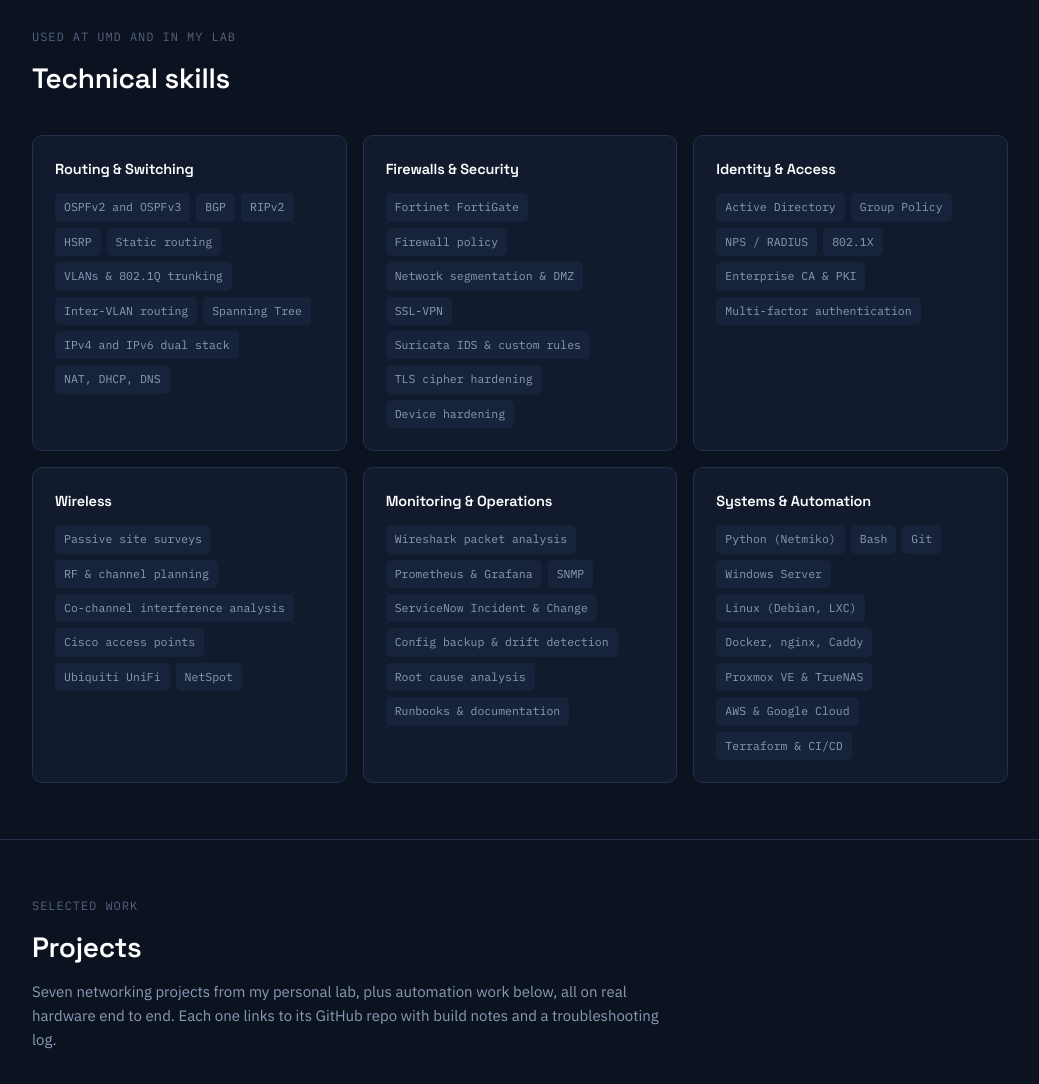
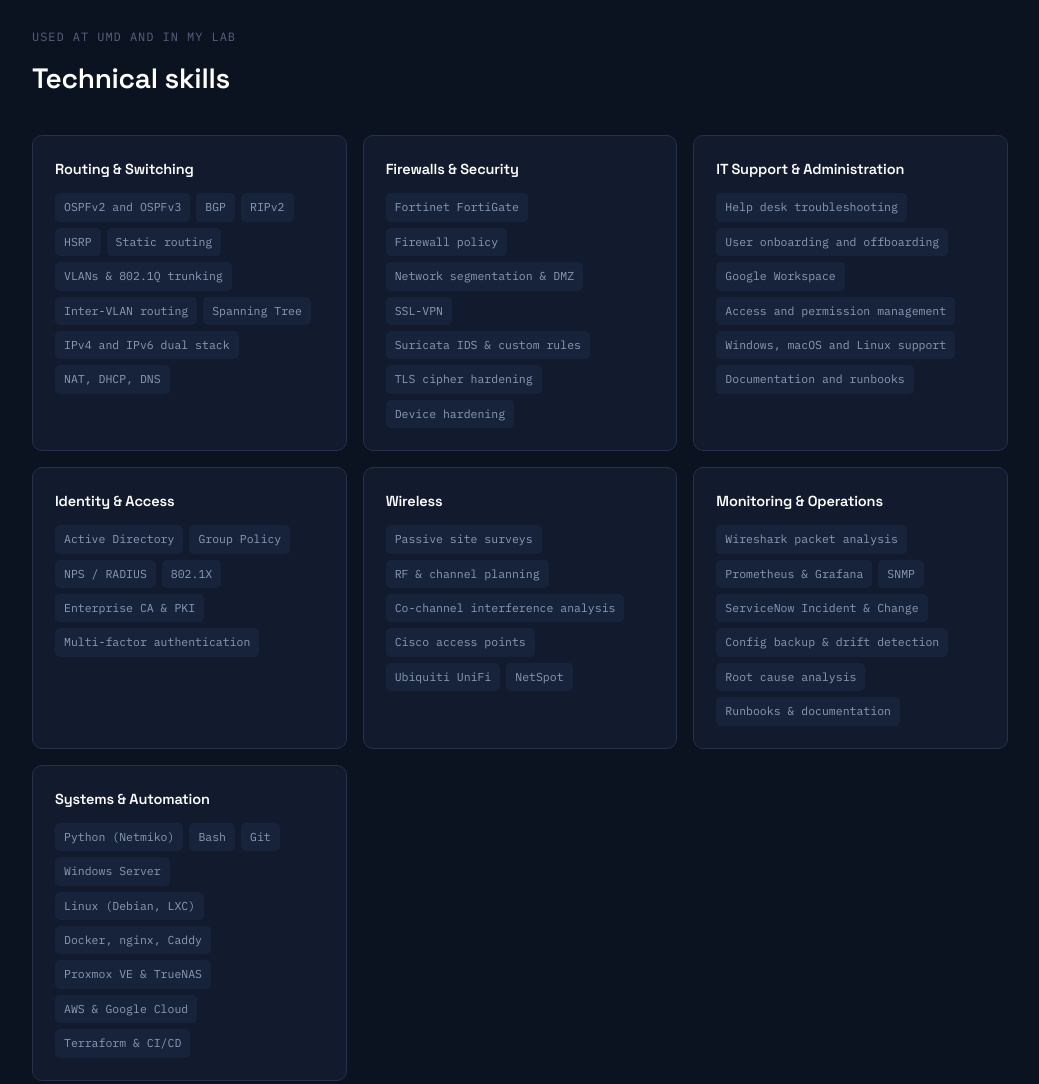
Before and after one commit to taruncherukurigit/portfolio-page, a plain HTML site: page index.html in a window 1280 px wide. Shown: the part 3260-4344 px from the top of the page, without its empty margins (120-1159 px from the left). Drawn offline with Linux system fonts and the light colour scheme.

Commit message:
Update index.html

```diff
--- a/index.html
+++ b/index.html
@@ -289,6 +289,10 @@
       <div class="skill-card">
         <h4>Firewalls &amp; Security</h4>
         <ul><li>Fortinet FortiGate</li><li>Firewall policy</li><li>Network segmentation &amp; DMZ</li><li>SSL-VPN</li><li>Suricata IDS &amp; custom rules</li><li>TLS cipher hardening</li><li>Device hardening</li></ul>
+      </div>
+      <div class="skill-card">
+        <h4>IT Support &amp; Administration</h4>
+        <ul><li>Help desk troubleshooting</li><li>User onboarding and offboarding</li><li>Google Workspace</li><li>Access and permission management</li><li>Windows, macOS and Linux support</li><li>Documentation and runbooks</li></ul>
       </div>
       <div class="skill-card">
         <h4>Identity &amp; Access</h4>
@@ -629,7 +633,7 @@
   <div class="wrap">
     <div class="contact-panel">
       <h3>Let's talk.</h3>
-      <p>Open to Network Engineer, NOC, Network Analyst and Wireless Engineer roles.</p>
+      <p>Open to IT Support, Help Desk, IT Administrator, Network Engineer, NOC, Network Analyst and Wireless Engineer roles.</p>
       <div class="contact-row">
         <a href="mailto:taruncheru@gmail.com" class="btn btn-primary">taruncheru@gmail.com</a>
           <a href="https://www.linkedin.com/in/dsstaruncherukuri" target="_blank" class="btn btn-ghost">LinkedIn &#8599;</a>
```
